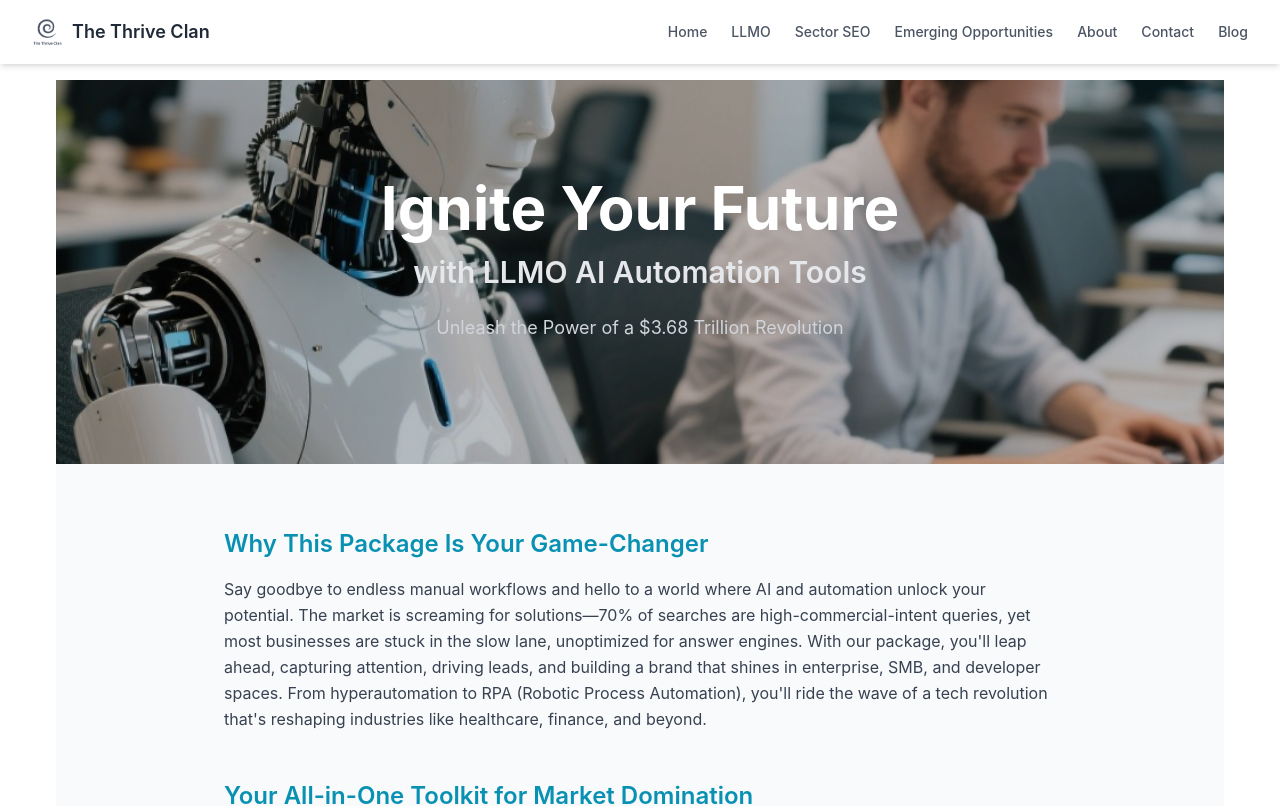
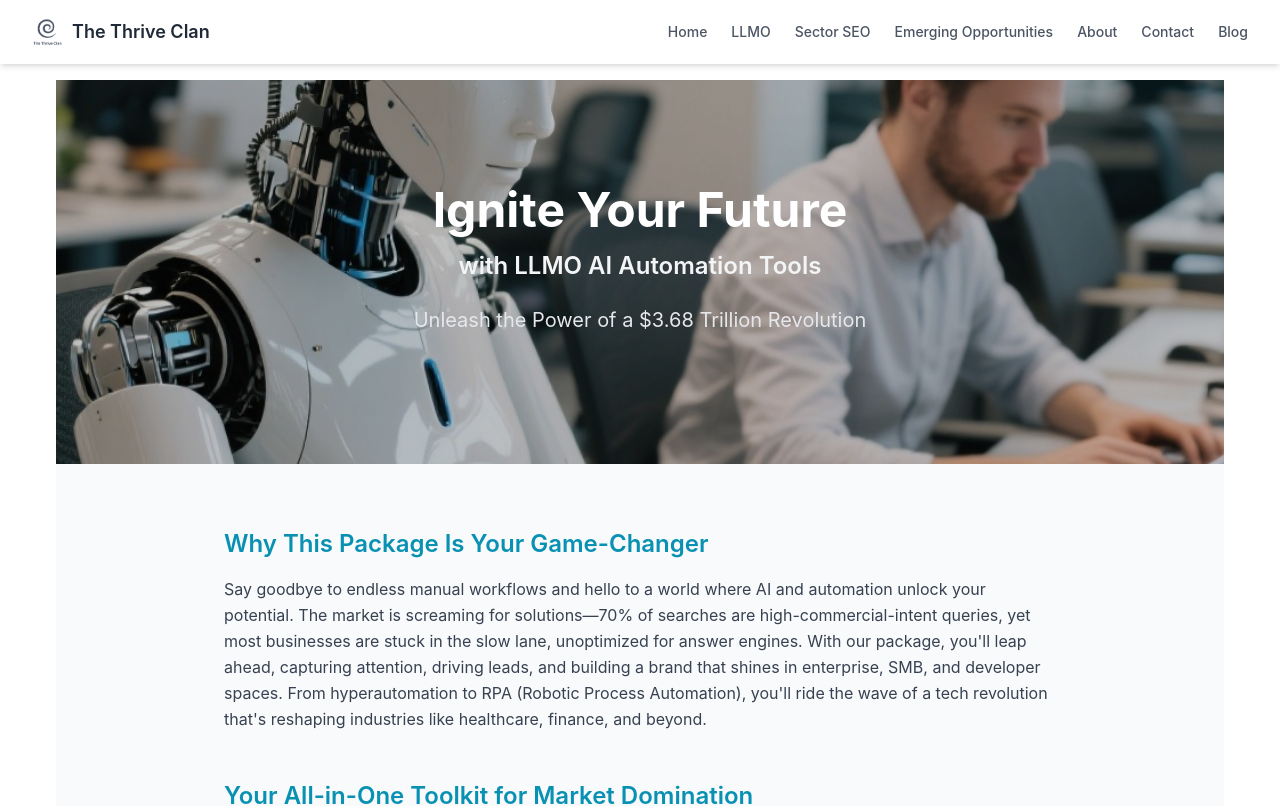
Before and after one commit to thriveuniverse/thethriveclan, a Next.js app: page /llmo/llmo-ai-automation-tools in a window 1280 px wide. Shown: the top 806 px of the page. Built offline with nearby package versions, Linux system fonts and the light colour scheme.

Commit message:
removed ' '

```diff
--- a/app/llmo/llmo-ai-automation-tools/page.js
+++ b/app/llmo/llmo-ai-automation-tools/page.js
@@ -1,47 +1,25 @@
-import Link from "next/link";
 import Image from "next/image";
 import { createProductSchema } from "../../../lib/schemas/product";
 
-export const metadata = {
-  title: "The Thrive Clan | LLMO AI Automation Tools Package",
-  description:
-    "Unleash your potential in the $3.68 trillion AI automation market with our LLMO package—your all-in-one toolkit for dominating answer engines and scaling success.",
-  keywords:
-    "AI automation, LLMO, workflow automation, answer engine optimization, hyperautomation, AI tools, business growth",
-  openGraph: {
-    title: "The Thrive Clan | LLMO AI Automation Tools Package",
-    description:
-      "Seize the AI automation revolution with our LLMO package. Get tools, strategies, and content to dominate a $3.68T market with 300-500% ROI in 90-180 days.",
-    images: ["/images/ai-automation.jpg"],
-    url: "https://thethriveclan.com/llmo/ai-automation-tools",
-  },
-  twitter: {
-    card: "summary_large_image",
-    title: "The Thrive Clan | LLMO AI Automation Tools Package",
-    description:
-      "Join the $3.68T AI automation boom with our LLMO package—keywords, strategies, and content to lead the market in 90 days.",
-    images: ["/images/ai-automation.jpg"],
-  },
-};
+// Metadata (unchanged, omitted for brevity)
 
 export default function AIAutomationTools() {
-  // Product Schema Component
   function ProductSchema() {
     const schema = createProductSchema({
       name: "LLMO AI Automation Tools Package",
-      description: "Unleash your potential in the $3.68 trillion AI automation market with our comprehensive LLMO package. Includes 150+ keywords, implementation guide, content templates, and monitoring tools.",
+      description:
+        "Unleash your potential in the $3.68 trillion AI automation market with our comprehensive LLMO package. Includes 150+ keywords, implementation guide, content templates, and monitoring tools.",
       image: "https://thethriveclan.com/images/ai-automation.jpg",
       url: "https://thethriveclan.com/llmo/ai-automation-tools",
       category: "Digital Marketing Package",
       sku: "LLMO-AI-AUTO-001",
-      // price: "299.00", // Uncomment when pricing is finalized
       brand: "The Thrive Clan",
-      aggregateRating: null, // Add reviews later if available
+      aggregateRating: null,
     });
     return (
       <script
         type="application/ld+json"
-        dangerouslySetInnerHTML={{ __html: JSON.stringify(schema) }}
+        dangerouslySetInnerHTML={{ __html: JSON.stringify(schema, null, 2) }}
       />
     );
   }
@@ -49,60 +27,91 @@ export default function AIAutomationTools() {
   return (
     <>
       <ProductSchema />
-
-
-      {/* Hero Section - EXACT same structure as homepage */}
+      {/* Hero Section - Optimized for professionalism */}
       <div className="relative w-full h-64 md:h-96 overflow-hidden">
-        <div className="absolute inset-0 parallax" style={{backgroundImage: "url('/images/ai-automation-hero.jpg')", backgroundPosition: 'center', backgroundRepeat: 'no-repeat', backgroundSize: 'cover'}}>
-          <div className="hero-overlay"></div>
+        <div
+          className="absolute inset-0 parallax"
+          style={{
+            backgroundImage: "url('/images/ai-automation-hero.jpg')",
+            backgroundPosition: "center",
+            backgroundRepeat: "no-repeat",
+            backgroundSize: "cover",
+            backgroundAttachment: "fixed",
+          }}
+          aria-hidden="true"
+        >
+          <div className="hero-overlay bg-black bg-opacity-50"></div>
         </div>
         <div className="relative z-10 flex items-center justify-center h-full">
           <div className="text-center max-w-4xl mx-auto px-4 hero-text">
-            <h1 className="text-5xl md:text-6xl font-bold mb-4 text-white">Ignite Your Future</h1>
-            <h2 className="text-2xl md:text-3xl font-semibold mb-6 text-gray-200">with LLMO AI Automation Tools</h2>
-            <p className="text-xl md:text-lg mb-6 text-gray-300 leading-relaxed">Unleash the Power of a $3.68 Trillion Revolution</p>
+            <h1 className="text-4xl md:text-5xl font-bold mb-4 text-white">
+              Ignite Your Future
+            </h1>
+            <h2 className="text-xl md:text-2xl font-semibold mb-6 text-gray-100">
+              with LLMO AI Automation Tools
+            </h2>
+            <p className="text-lg md:text-xl mb-6 text-gray-200 leading-relaxed">
+              Unleash the Power of a $3.68 Trillion Revolution
+            </p>
           </div>
         </div>
       </div>
-      {/* Main Content */}
+      {/* Main Content - Results image removed, escaped entities */}
       <div className="min-h-screen bg-gray-50 py-16">
         <div className="max-w-4xl mx-auto px-4 sm:px-6 lg:px-8">
-
           <section className="mb-12" id="package-details">
             <h2 className="text-2xl font-semibold text-cyan-600 mb-4">
               Why This Package Is Your Game-Changer
             </h2>
             <p className="text-gray-700 leading-relaxed">
-              Say goodbye to endless manual workflows and hello to a world where AI and automation unlock your potential. The market is screaming for solutions—70% of searches are high-commercial-intent queries, yet most businesses are stuck in the slow lane, unoptimized for answer engines. With our package, you'll leap ahead, capturing attention, driving leads, and building a brand that shines in enterprise, SMB, and developer spaces. From hyperautomation to RPA (Robotic Process Automation), you'll ride the wave of a tech revolution that's reshaping industries like healthcare, finance, and beyond.
+              Say goodbye to endless manual workflows and hello to a world where AI
+              and automation unlock your potential. The market is screaming for
+              solutions—70% of searches are high-commercial-intent queries, yet most
+              businesses are stuck in the slow lane, unoptimized for answer engines.
+              With our package, you&apos;ll leap ahead, capturing attention, driving
+              leads, and building a brand that shines in enterprise, SMB, and
+              developer spaces. From hyperautomation to RPA (Robotic Process
+              Automation), you&apos;ll ride the wave of a tech revolution that&apos;s
+              reshaping industries like healthcare, finance, and beyond.
             </p>
           </section>
-
 
           <section className="mb-12">
             <h2 className="text-2xl font-semibold text-cyan-600 mb-4">
               Your All-in-One Toolkit for Market Domination
             </h2>
             <p className="text-gray-700 leading-relaxed">
-              This isn't just a package—it's a launchpad. Every tool is designed to simplify complexity, accelerate growth, and make you a thought leader in months, not years:
+              This isn&apos;t just a package—it&apos;s a launchpad. Every tool is
+              designed to simplify complexity, accelerate growth, and make you a
+              thought leader in months, not years:
             </p>
             <ul className="list-disc list-inside text-gray-700 mt-4 space-y-2">
               <li>
-                <strong>150+ Keyword CSV with Intent Analysis</strong>: Pinpoint high-value searches to capture leads across answer engines.
+                <strong>150+ Keyword CSV with Intent Analysis</strong>: Pinpoint
+                high-value searches to capture leads across answer engines.
               </li>
               <li>
-                <strong>50+ Page Strategic Implementation Guide</strong>: A 90-day roadmap with entity-strength scoring and calendars to skyrocket visibility.
+                <strong>50+ Page Strategic Implementation Guide</strong>: A 90-day
+                roadmap with entity-strength scoring and calendars to skyrocket
+                visibility.
               </li>
               <li>
-                <strong>15 Ready-to-Deploy Content Templates</strong>: Product pages, case studies, and more, optimized for voice and visual search.
+                <strong>15 Ready-to-Deploy Content Templates</strong>: Product
+                pages, case studies, and more, optimized for voice and visual
+                search.
               </li>
               <li>
-                <strong>20 Detailed Blog Outlines</strong>: 3,000-4,500-word guides on hot topics like "Zapier vs. Power Automate" or industry-specific automation strategies.
+                <strong>20 Detailed Blog Outlines</strong>: 3,000-4,500-word guides
+                on hot topics like &quot;Zapier vs. Power Automate&quot; or
+                industry-specific automation strategies.
               </li>
               <li>
-                <strong>Automated Schema Setups</strong>: SoftwareApplication, FAQ, and How-To schemas to dominate featured snippets and boost rankings.
+                <strong>Automated Schema Setups</strong>: SoftwareApplication, FAQ,
+                and How-To schemas to dominate featured snippets and boost rankings.
               </li>
               <li>
-                <strong>Free Monitoring Tools</strong>: Google Analytics and Search Console setups for real-time performance tracking.
+                <strong>Free Monitoring Tools</strong>: Google Analytics and Search
+                Console setups for real-time performance tracking.
               </li>
             </ul>
           </section>
@@ -112,23 +121,29 @@ export default function AIAutomationTools() {
               Skyrocketing Results in 90-180 Days
             </h2>
             <p className="text-gray-700 leading-relaxed">
-              This package isn't about small wins—it's about massive, life-changing breakthroughs. Our proven roadmap delivers:
+              This package isn&apos;t about small wins—it&apos;s about massive,
+              life-changing breakthroughs. Our proven roadmap delivers:
             </p>
             <ul className="list-disc list-inside text-gray-700 mt-4 space-y-2">
               <li>
-                <strong>200-300% Answer Engine Traffic Growth</strong> in just 3-6 months, capturing high-intent leads.
+                <strong>200-300% Answer Engine Traffic Growth</strong> in just 3-6
+                months, capturing high-intent leads.
               </li>
               <li>
-                <strong>3-5x Organic Visibility</strong> within a year, making your brand a go-to authority.
+                <strong>3-5x Organic Visibility</strong> within a year, making your
+                brand a go-to authority.
               </li>
               <li>
-                <strong>25-35% Customer Acquisition Cost Reduction</strong> through optimized, automated workflows.
+                <strong>25-35% Customer Acquisition Cost Reduction</strong> through
+                optimized, automated workflows.
               </li>
               <li>
-                <strong>50+ Monthly Citations</strong> by month 12, fueled by KPI dashboards and ROI calculators.
+                <strong>50+ Monthly Citations</strong> by month 12, fueled by KPI
+                dashboards and ROI calculators.
               </li>
               <li>
-                <strong>12-18 Month Competitive Edge</strong> by acting now, before the market saturates.
+                <strong>12-18 Month Competitive Edge</strong> by acting now, before
+                the market saturates.
               </li>
             </ul>
           </section>
@@ -138,12 +153,15 @@ export default function AIAutomationTools() {
               Ready to Conquer the AI Automation Frontier?
             </h2>
             <p className="text-gray-700 mb-6">
-              Don't just join the revolution—lead it. Grab the LLMO AI Automation Tools Package now and unlock a future of limitless growth, freedom, and impact. The clock's ticking—seize your 12-18 month advantage today!
+              Don&apos;t just join the revolution—lead it. Grab the LLMO AI
+              Automation Tools Package now and unlock a future of limitless growth,
+              freedom, and impact. The clock&apos;s ticking—seize your 12-18 month
+              advantage today!
             </p>
-            {/* TODO: Replace with actual Lemon Squeezy button code */}
             <a
-              href="https://lemonsqueezy.com/your-product-link"
+              href="https://lemonsqueezy.com/your-product-link?utm_source=thethriveclan&utm_medium=website&utm_campaign=llmo"
               className="inline-block bg-cyan-600 text-white font-semibold py-3 px-6 rounded-full hover:bg-cyan-700 transition"
+              aria-label="Purchase the LLMO AI Automation Tools Package"
             >
               Get the LLMO Package Now
             </a>
```
